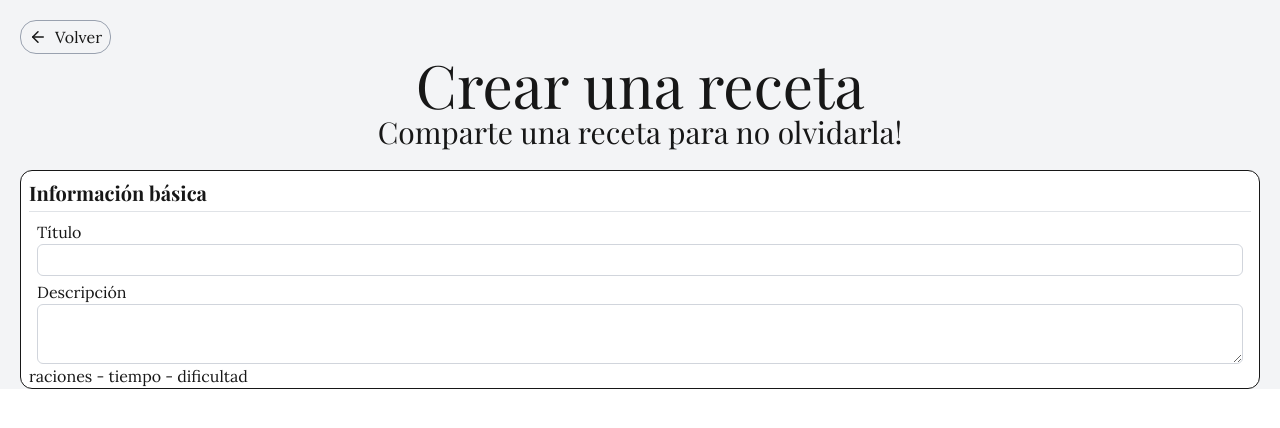
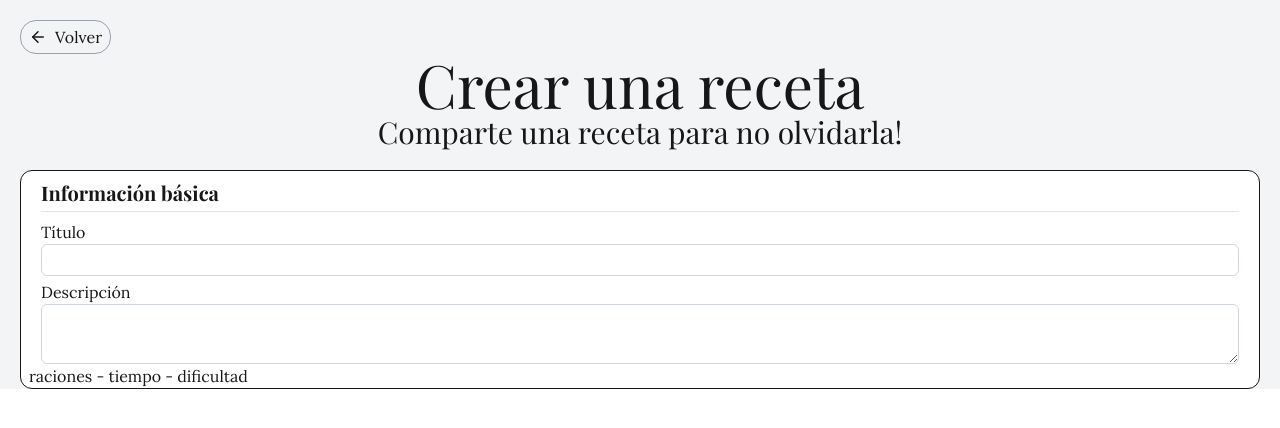
Before and after one commit to cperefer/recetali, a Next.js app: page /recipes/add in a window 1280 px wide. Shown: the top 428 px of the page. Built offline with nearby package versions, Linux system fonts and the light colour scheme; no server answers; sample sign-in values are in the browser's storage.

Commit message:
feat: added margins

```diff
--- a/app/recipes/_components/form/RecipeFormInformation.tsx
+++ b/app/recipes/_components/form/RecipeFormInformation.tsx
@@ -1,10 +1,10 @@
 export function RecipeFormInformation() {
   return (
     <div className="px-2 mt-2 md:mt-5 border bg-white dark:bg-transparent rounded-xl">
-      <div className="border-bottom-gray pb-1 mt-2">
+      <div className="mx-2 md:mx-3 pb-1 mt-2 border-bottom-gray">
         <h4 className="text-xl font-bold">Información básica</h4>
       </div>
-      <div className="mt-2 px-2">
+      <div className="mt-2 px-2 md:px-3">
         <form>
           <div className="flex flex-col">
             <label htmlFor="title">Título</label>
```
